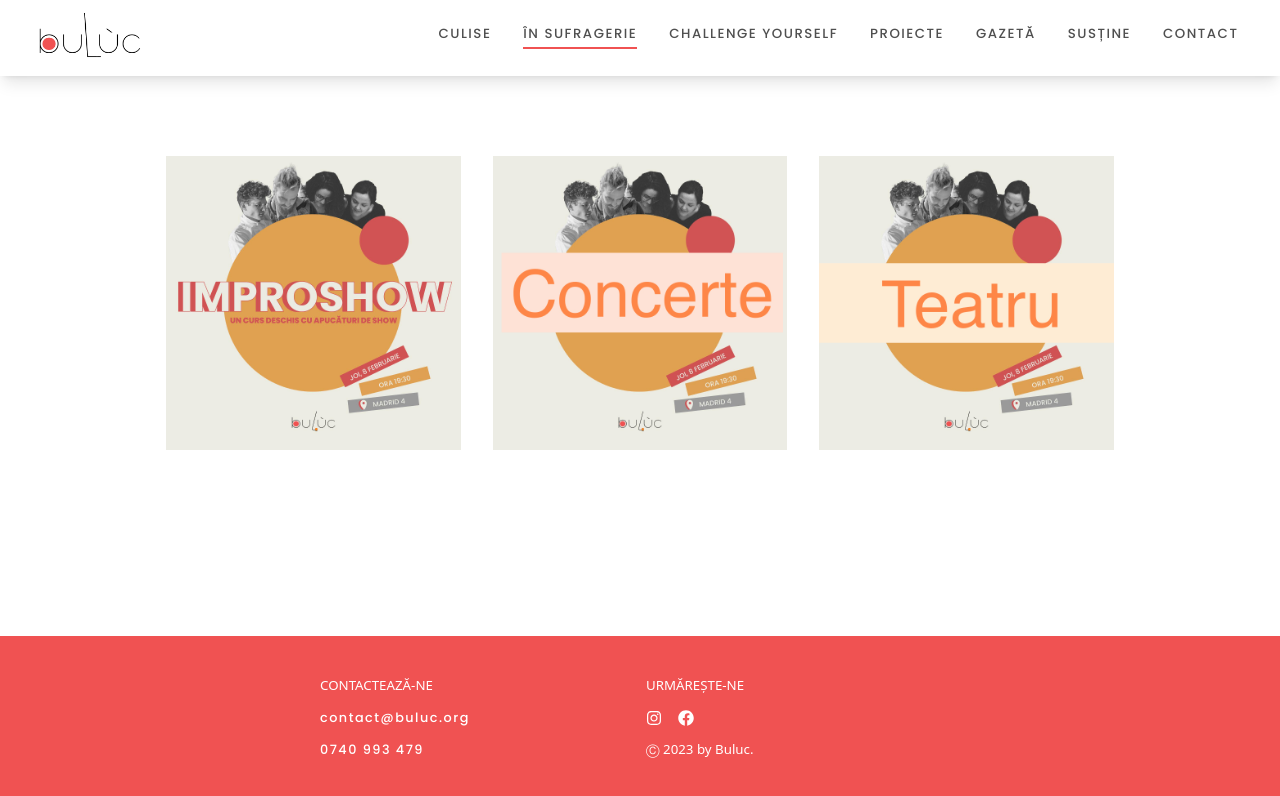
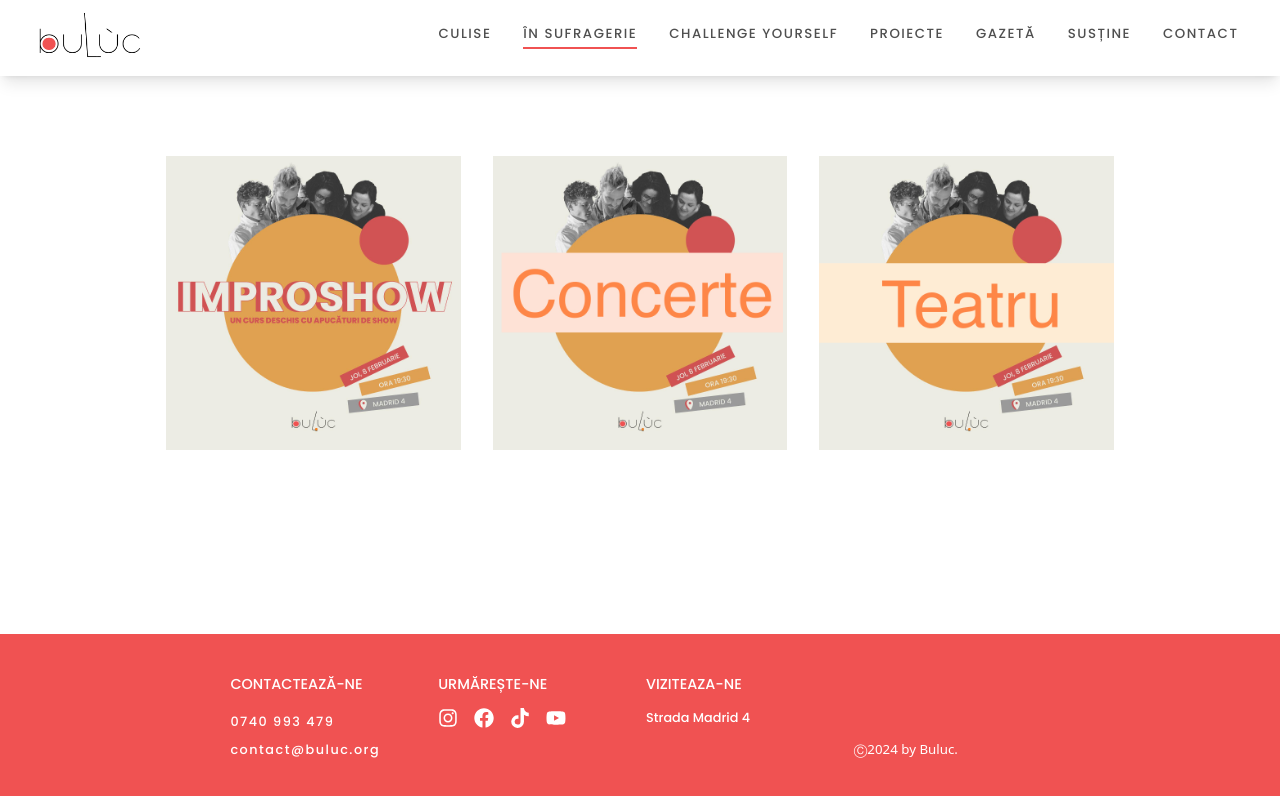
Before and after one commit to sandiflorian1/buluc, a React (Vite) app: page /sufragerie in a window 1280 px wide. Shown: the top 796 px of the page. Built offline with nearby package versions, Linux system fonts and the light colour scheme.

Commit message:
Update footer

```diff
--- a/src/components/Footer.tsx
+++ b/src/components/Footer.tsx
@@ -1,21 +1,36 @@
 import "../css/footer.css";
-import { FaInstagram, FaFacebook } from "react-icons/fa";
+import { FaInstagram, FaFacebook, FaYoutube, FaTiktok } from "react-icons/fa";
 
 function Footer() {
 	return (
 	<>
 		<div className="footer bg-red mt-auto">
-			<div className="container mx-auto sm:w-[40rem] sm:py-10 py-5">
-				<div className="grid sm:grid-cols-2 grid-cols-1 sm:gap-3 gap-2 sm:text-start text-center">
-						<div className="sm:text-sm text-xl">CONTACTEAZĂ-NE</div>
-						<div className="sm:text-sm text-xl">URMĂREȘTE-NE</div>
-						<div className="sm:text-sm text-xl"><a href="mailto:contact@buluc.org">contact@buluc.org</a></div>
-						<div className="sm:text-sm text-xl flex sm:justify-start justify-center items-center">
-							<a href="https://www.instagram.com/_bulucul/" className="pr-[1rem]" target="_blank"><FaInstagram size = '16px' /></a>
-							<a href="https://www.facebook.com/bulucorg/" className="" target="_blank"><FaFacebook size = '16px' /></a>
+			<div className="container mx-auto px-[18vw] mb:px-[4vw] sm:py-10 py-5">
+				<div className="grid lg:grid-cols-4 sm:grid-cols-2 grid-cols-1 sm:gap-3 gap-4 mb:text-center">
+					<div>
+						<h6 className="pb-3 text-poppins">CONTACTEAZĂ-NE</h6>
+						<div className="pb-1"><a href="tel:+40740 993 479">0740 993 479</a></div>
+						<div><a href="mailto:contact@buluc.org">contact@buluc.org</a></div>
+					</div>
+
+					<div>
+						<h6 className="pb-3 text-poppins">URMĂREȘTE-NE</h6>
+						<div className=" flex sm:justify-start justify-center items-center">
+							<a href="https://www.instagram.com/_bulucul/" className="pr-[1rem]" target="_blank"><FaInstagram size = '20px' /></a>
+							<a href="https://www.facebook.com/bulucorg/" className="pr-[1rem]" target="_blank"><FaFacebook size = '20px' /></a>
+							<a href="https://www.tiktok.com/@_buluc" className="pr-[1rem]" target="_blank"><FaTiktok size = '20px' /></a>
+							<a href="https://www.youtube.com/channel/UCnn7EVQzc0nzv9YyGb-iUlA" target="_blank"><FaYoutube size = '20px' /></a>
 						</div>
-						<div className="sm:text-sm text-xl"><a href="tel:+40740 993 479">0740 993 479</a></div>
-						<div className="sm:text-sm text-xl">Ⓒ 2023 by Buluc.</div>
+					</div>
+
+					<div>
+						<h6 className="pb-3 text-poppins">VIZITEAZA-NE</h6>
+						<p>Strada Madrid 4</p>
+					</div>
+
+					<div className="flex items-end mb:justify-center">
+						<div className="text-sm mb:text-[0.5rem]">Ⓒ2024 by Buluc.</div>
+					</div>
 				</div>
 			</div>
 		</div>
```
